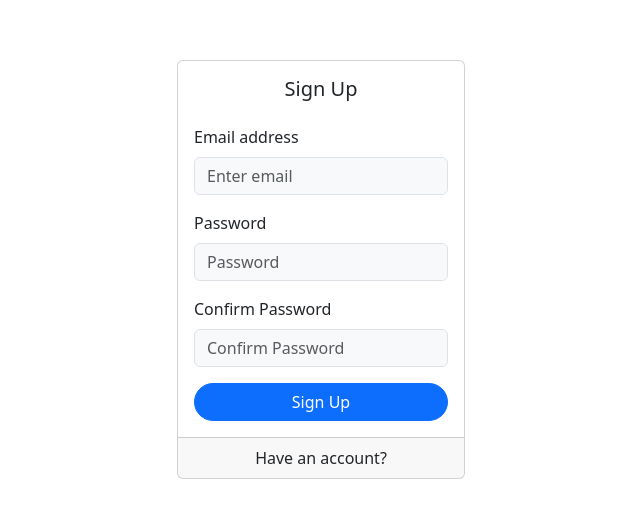
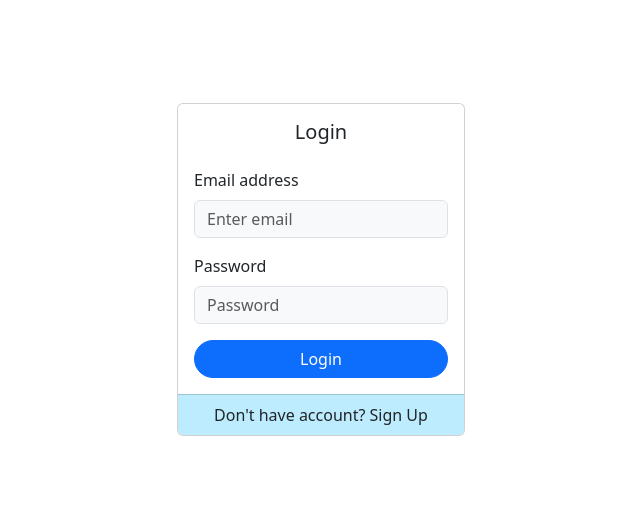
Before and after one commit to Ajeetjha123/expense-tracker-app, a React (Create React App) app: page / in a window 1280 px wide. Shown: the part 131-648 px from the top of the page, without its empty margins (319-959 px from the left). Built offline with nearby package versions, Linux system fonts and the light colour scheme.

Commit message:
login funtionality added

```diff
--- a/package.json
+++ b/package.json
@@ -10,6 +10,7 @@
     "react": "^18.2.0",
     "react-bootstrap": "^2.9.1",
     "react-dom": "^18.2.0",
+    "react-router-dom": "^6.21.0",
     "react-scripts": "5.0.1",
     "web-vitals": "^2.1.4"
   },
--- a/src/App.js
+++ b/src/App.js
@@ -1,11 +1,16 @@
 //import "./App.css";
+import { BrowserRouter, Route, Routes } from "react-router-dom";
 import AuthForm from "./components/auth/AuthForm";
+import { Expenses } from "./pages/Expenses";
 
 function App() {
   return (
-    <div className="App">
-      <AuthForm />
-    </div>
+    <BrowserRouter>
+      <Routes>
+        <Route path="/" element={<AuthForm />} />
+        <Route path="/expense" element={<Expenses />} />
+      </Routes>
+    </BrowserRouter>
   );
 }
 
--- a/src/components/auth/AuthForm.jsx
+++ b/src/components/auth/AuthForm.jsx
@@ -1,7 +1,11 @@
-import React, { useRef, useState } from "react";
+import React, { useContext, useRef, useState } from "react";
 import { Button, Card, Form } from "react-bootstrap";
+import AuthContext from "../../store/auth-context";
+import { useNavigate } from "react-router-dom";
 
 const AuthForm = () => {
+  const nevigate = useNavigate();
+  const authCtx = useContext(AuthContext);
   const [isLogin, setIsLogin] = useState(true);
   const emailinputRef = useRef();
   const passwordInputRef = useRef();
@@ -11,19 +15,30 @@ const AuthForm = () => {
   };
   const handelSubmit = (event) => {
     event.preventDefault();
-    const enteredEmail = emailinputRef.current.value;
-    const enteredPassword = passwordInputRef.current.value;
-    const enteredConfirmPassword = confirmPasswordInputRef.current.value;
-    if (enteredPassword !== enteredConfirmPassword) {
+    const enteredEmail = emailinputRef.current
+      ? emailinputRef.current.value
+      : "";
+    const enteredPassword = passwordInputRef.current
+      ? passwordInputRef.current.value
+      : "";
+    const enteredConfirmPassword = confirmPasswordInputRef.current
+      ? confirmPasswordInputRef.current.value
+      : "";
+    if (!isLogin && enteredPassword !== enteredConfirmPassword) {
       alert("Passwords do not match");
       return;
     }
+    let url;
+
     if (isLogin) {
       //sign in
+      url =
+        "https://identitytoolkit.googleapis.com/v1/accounts:signInWithPassword?key=AIzaSyA2sHH1MU-g17pDj7gfb7pJJaQB9PZcsuU";
     } else {
-      fetch(
-        "https://identitytoolkit.googleapis.com/v1/accounts:signUp?key=AIzaSyA2sHH1MU-g17pDj7gfb7pJJaQB9PZcsuU",
-        {
+      url =
+        "https://identitytoolkit.googleapis.com/v1/accounts:signUp?key=AIzaSyA2sHH1MU-g17pDj7gfb7pJJaQB9PZcsuU";
+    }
+    fetch(url, {
       method: "POST",
       body: JSON.stringify({
         email: enteredEmail,
@@ -33,27 +48,32 @@ const AuthForm = () => {
       headers: {
         "Content-Type": "application/json",
       },
-        }
-      )
+    })
       .then((res) => {
         if (res.ok) {
-            console.log("signedUp successfully");
+          return res.json();
         } else {
           return res.json().then((data) => {
-              console.log(data);
+            let errorMessage = "Authentication failed!";
+            throw new Error(errorMessage);
           });
         }
       })
+      .then((data) => {
+        authCtx.login(data.idToken);
+        nevigate("/expense");
+      })
       .catch((error) => {
-          console.error("Error:", error);
+        alert(error.message);
       });
-    }
   };
   return (
     <div className="d-flex align-items-center justify-content-center vh-100">
       <Card style={{ width: "18rem" }}>
         <Card.Body>
-          <Card.Title className="text-center mb-4">Sign Up</Card.Title>
+          <Card.Title className="text-center mb-4">
+            {isLogin ? "Login" : "Sign Up"}
+          </Card.Title>
           <Form onSubmit={handelSubmit}>
             <Form.Group className="mb-3" controlId="formGroupEmail">
               <Form.Label>Email address</Form.Label>
@@ -75,6 +95,7 @@ const AuthForm = () => {
                 required
               />
             </Form.Group>
+            {!isLogin && (
               <Form.Group className="mb-3" controlId="formGroupConfirmPassword">
                 <Form.Label>Confirm Password</Form.Label>
                 <Form.Control
@@ -85,17 +106,22 @@ const AuthForm = () => {
                   required
                 />
               </Form.Group>
+            )}
             <Button
               variant="primary"
               className="rounded-pill w-100"
               type="submit"
             >
-              Sign Up
+              {isLogin ? "Login" : "Sign Up"}
             </Button>
           </Form>
         </Card.Body>
-        <Card.Footer className="text-center" onClick={switchAuthModeHandler}>
-          Have an account? {!isLogin ? "Login" : ""}
+        <Card.Footer
+          className="text-center"
+          onClick={switchAuthModeHandler}
+          style={{ cursor: "pointer", backgroundColor: "#BDECFF" }}
+        >
+          {isLogin ? "Don't have account? Sign Up" : "Have an account? Login"}
         </Card.Footer>
       </Card>
     </div>
--- a/src/index.js
+++ b/src/index.js
@@ -3,10 +3,13 @@ import ReactDOM from "react-dom/client";
 //import "./index.css";
 import "bootstrap/dist/css/bootstrap.min.css";
 import App from "./App";
+import { AuthContextProvider } from "./store/auth-context";
 
 const root = ReactDOM.createRoot(document.getElementById("root"));
 root.render(
   <React.StrictMode>
-    <App />
+    <AuthContextProvider>
+      <App />
+    </AuthContextProvider>
   </React.StrictMode>
 );
--- /dev/null
+++ b/src/pages/Expenses.jsx
@@ -0,0 +1,5 @@
+import React from "react";
+
+export const Expenses = () => {
+  return <div>Welcome To Expense Tracker</div>;
+};
--- /dev/null
+++ b/src/store/auth-context.js
@@ -0,0 +1,28 @@
+import { createContext, useState } from "react";
+
+const AuthContext = createContext({
+  token: "",
+  isLoggedIn: false,
+  login: (token) => {},
+  logout: () => {},
+});
+export const AuthContextProvider = ({ children }) => {
+  const [token, setToken] = useState(null);
+  const userIsLoggedIn = !!token;
+  const loginHandler = (token) => {
+    setToken(token);
+  };
+  const logoutHandler = () => {
+    setToken(null);
+  };
+  const contextValue = {
+    token: token,
+    isLoggedIn: userIsLoggedIn,
+    login: loginHandler,
+    logout: logoutHandler,
+  };
+  return (
+    <AuthContext.Provider value={contextValue}>{children}</AuthContext.Provider>
+  );
+};
+export default AuthContext;
```
Also changed, not shown: 1 other file (tests, documents, lock files or other folders). Lines whose indentation alone changed are shown as unchanged.
